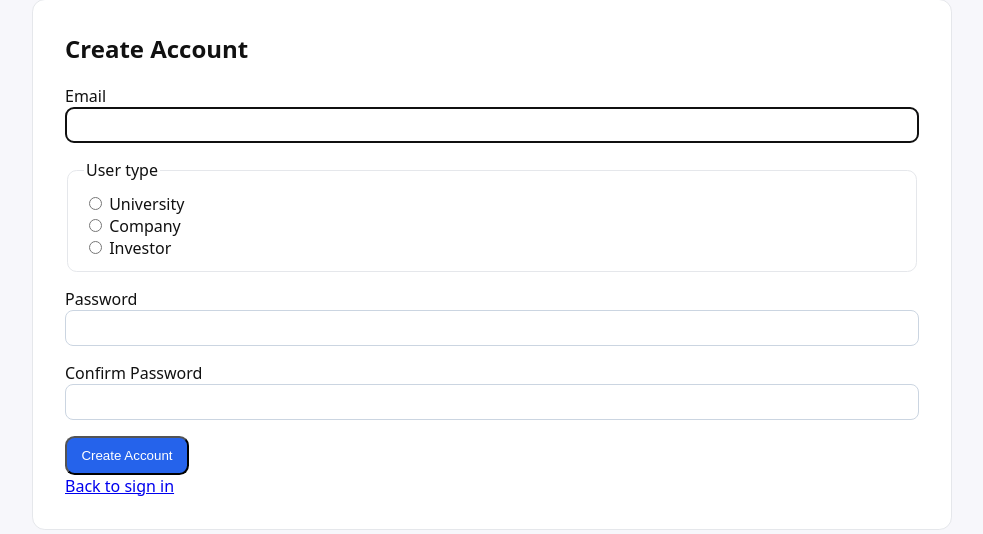
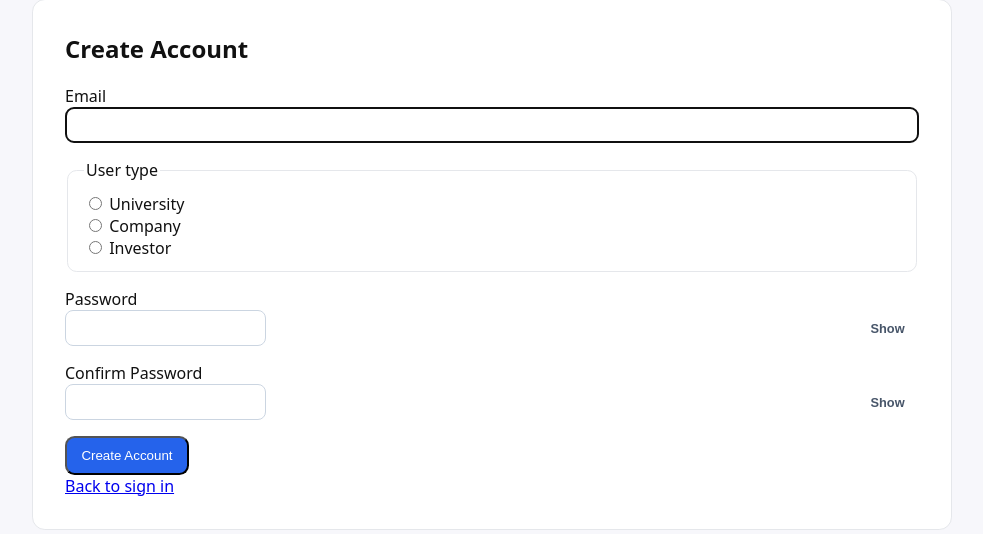
Before and after one commit to alrudniy/f25_discovery, a Django app: page /accounts/register/ in a window 1280 px wide. Shown: the part 116-650 px from the top of the page, without its empty margins (148-1131 px from the left). Run offline with Django 5.2, Linux system fonts and the light colour scheme.

Commit message:
feat: Add password visibility toggle to login and register forms
Co-authored-by: aider (gemini/gemini-2.5-pro) <aider@aider.chat>

```diff
--- a/static/css/styles.css
+++ b/static/css/styles.css
@@ -23,3 +23,20 @@ fieldset.form-field { border:1px solid #e5e7eb; border-radius:.6rem; padding:.75
 .error { color:#b91c1c; font-size:.9rem; margin-top:.25rem; }
 .messages { list-style:none; padding:0; }
 .messages li { background:#ecfeff; border:1px solid #22d3ee; color:#0e7490; padding:.6rem .9rem; border-radius:.5rem; margin:.5rem 0; }
+
+.password-wrapper {
+  position: relative;
+}
+.password-toggle {
+  position: absolute;
+  top: 50%;
+  right: 0.5rem;
+  transform: translateY(-50%);
+  background: transparent;
+  border: none;
+  cursor: pointer;
+  padding: 0.4rem;
+  color: #475569;
+  font-size: 0.8rem;
+  font-weight: bold;
+}
--- a/templates/accounts/login.html
+++ b/templates/accounts/login.html
@@ -11,7 +11,10 @@
       </div>
       <div class="form-field">
         <label for="{{ form.password.id_for_label }}">{{ form.password.label }}</label>
-        {{ form.password }}
+        <div class="password-wrapper">
+          {{ form.password }}
+          <button type="button" class="password-toggle" aria-label="Show password">Show</button>
+        </div>
         {% if form.password.errors %}<div class="error">{{ form.password.errors.0 }}</div>{% endif %}
       </div>
       <button class="btn primary" type="submit">Sign in</button>
--- a/templates/accounts/register.html
+++ b/templates/accounts/register.html
@@ -18,12 +18,18 @@
 
       <div class="form-field">
         <label for="{{ form.password1.id_for_label }}">Password</label>
-        {{ form.password1 }}
+        <div class="password-wrapper">
+          {{ form.password1 }}
+          <button type="button" class="password-toggle" aria-label="Show password">Show</button>
+        </div>
         {% if form.password1.errors %}<div class="error">{{ form.password1.errors.0 }}</div>{% endif %}
       </div>
       <div class="form-field">
         <label for="{{ form.password2.id_for_label }}">Confirm Password</label>
-        {{ form.password2 }}
+        <div class="password-wrapper">
+          {{ form.password2 }}
+          <button type="button" class="password-toggle" aria-label="Show password">Show</button>
+        </div>
         {% if form.password2.errors %}<div class="error">{{ form.password2.errors.0 }}</div>{% endif %}
       </div>
 
--- a/templates/base.html
+++ b/templates/base.html
@@ -50,5 +50,26 @@
       <small>&copy; {% now "Y" %} Discovery Hub</small>
     </div>
   </footer>
+
+  <script>
+    document.addEventListener('DOMContentLoaded', function() {
+      const togglePasswordButtons = document.querySelectorAll('.password-toggle');
+
+      togglePasswordButtons.forEach(function(button) {
+        button.addEventListener('click', function() {
+          const passwordInput = this.previousElementSibling;
+          if (passwordInput.type === 'password') {
+            passwordInput.type = 'text';
+            this.textContent = 'Hide';
+            this.setAttribute('aria-label', 'Hide password');
+          } else {
+            passwordInput.type = 'password';
+            this.textContent = 'Show';
+            this.setAttribute('aria-label', 'Show password');
+          }
+        });
+      });
+    });
+  </script>
 </body>
 </html>
```
